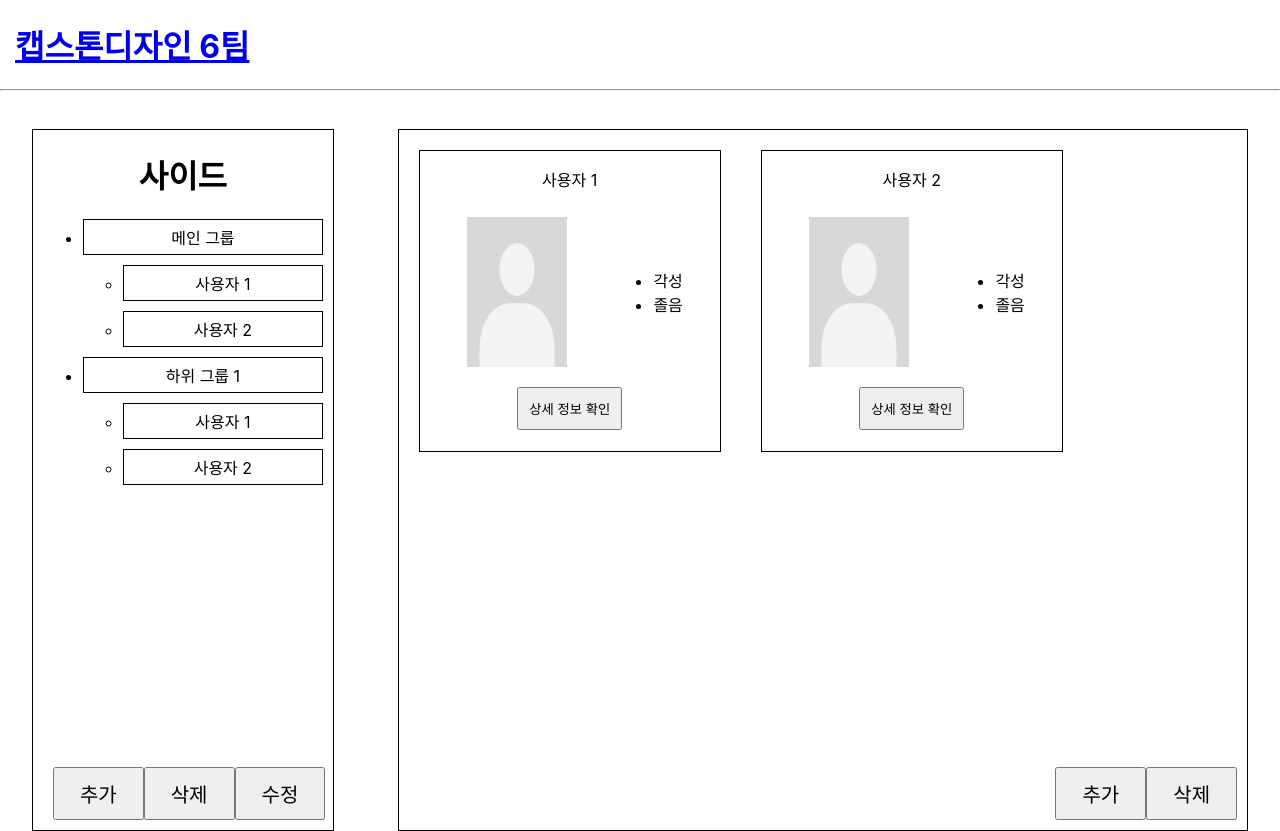
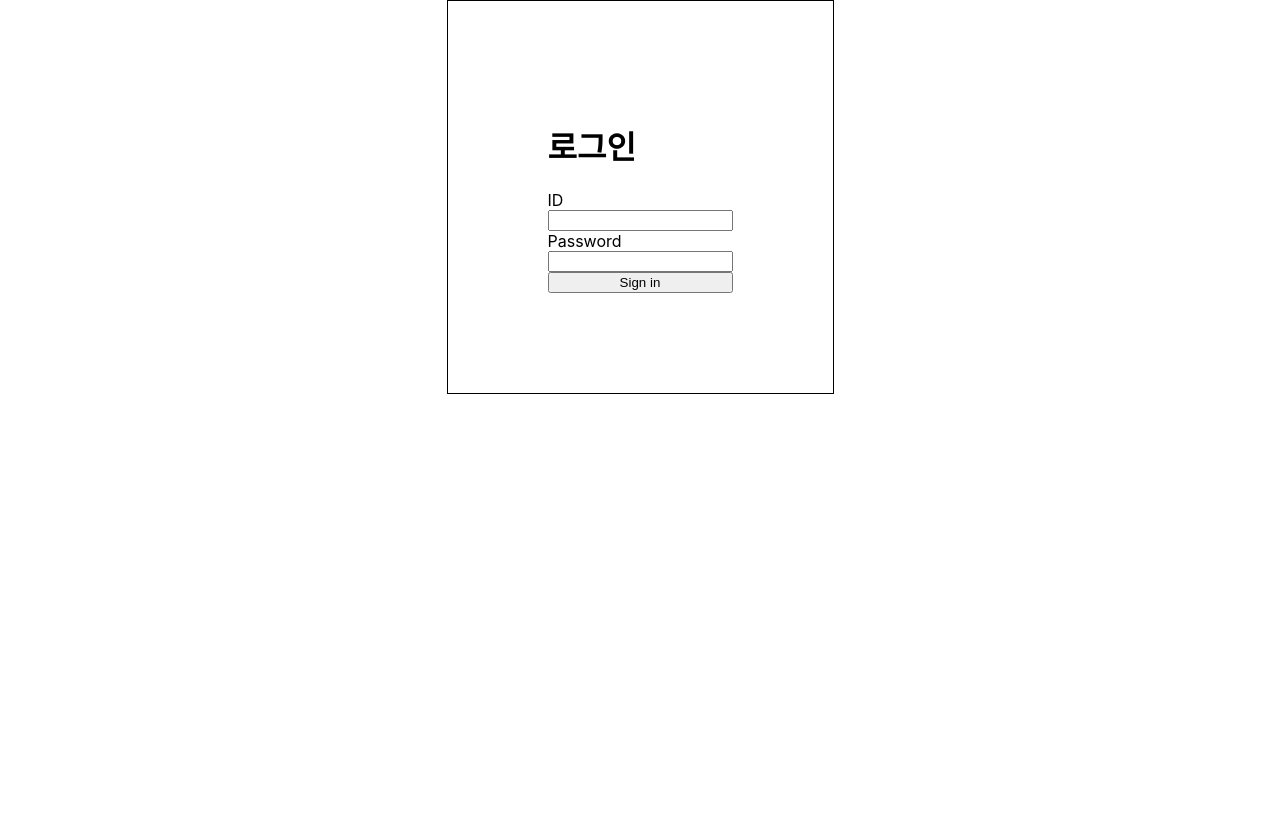
Before and after one commit to bs06136/capstone_2024_2_team_6, a React (Create React App) app in the folder front/: page / in a window 1280 px wide. After the commit the page ends 800 px from the top, so only its background shows below. Built offline with nearby package versions, Linux system fonts and the light colour scheme.

Commit message:
로그인 및 메인페이지 서버 연결

```diff
--- a/front/package.json
+++ b/front/package.json
@@ -3,16 +3,11 @@
   "version": "0.1.0",
   "private": true,
   "dependencies": {
-    "@emotion/react": "^11.13.3",
-    "@emotion/styled": "^11.13.0",
-    "@mui/material": "^6.1.4",
     "@testing-library/jest-dom": "^5.17.0",
     "@testing-library/react": "^13.4.0",
     "@testing-library/user-event": "^13.5.0",
     "axios": "^1.7.7",
-    "chart.js": "^4.4.6",
     "react": "^18.3.1",
-    "react-chartjs-2": "^5.2.0",
     "react-dom": "^18.3.1",
     "react-router-dom": "^6.27.0",
     "react-scripts": "5.0.1",
--- a/front/src/App.js
+++ b/front/src/App.js
@@ -10,8 +10,8 @@ class App extends Component {
       <BrowserRouter>
         <div className="App">
           <Routes>
-            <Route path="/" element={<MainPage></MainPage>}></Route>
-            <Route path="/login" element={<Login></Login>}></Route>
+          <Route path="/" element={<Login></Login>}></Route>
+            <Route path="/main" element={<MainPage></MainPage>}></Route>
           </Routes>
         </div>
       </BrowserRouter>
--- /dev/null
+++ b/front/src/LED.css
@@ -0,0 +1,7 @@
+.led {
+    width: 30px;
+    height: 30px;
+    border-radius: 50%;
+    margin: 5px;
+    transition: background-color 0.3s ease; /* 색 전환을 부드럽게 */
+}
--- /dev/null
+++ b/front/src/LED.js
@@ -0,0 +1,8 @@
+import React from 'react';
+import './LED.css';
+
+const LED = ({ color }) => {
+  return <div className="led" style={{ backgroundColor: color }}></div>;
+};
+
+export default LED;
--- /dev/null
+++ b/front/src/LEDSwitch.css
@@ -0,0 +1,5 @@
+.led-container {
+    display: flex;
+    flex-direction: column;
+    align-items: center;
+}
--- /dev/null
+++ b/front/src/LEDSwitch.js
@@ -0,0 +1,31 @@
+import React, { Component } from 'react';
+import LED from './LED';
+import './LEDSwitch.css';
+
+class LEDSwitch extends Component {
+  componentDidUpdate(prevProps) {
+    if (prevProps.data !== this.props.data) {
+      this.forceUpdate(); // profileData 값이 변경될 때마다 컴포넌트를 업데이트
+    }
+  }
+
+  render() {
+    const data = this.props.data;
+
+    // profileData에 따라 LED 색상 결정
+    const color1 = data === 'on' ? 'red' : 'gray';
+    const color2 = data === 'on' ? 'gray' : 'green';
+
+    return (
+      <div className="led-container">
+        <h3>Profile Data: { data }</h3>
+
+        {/* LED 컴포넌트 */}
+        <LED color={color1} />
+        <LED color={color2} />
+      </div>
+    );
+  }
+}
+
+export default LEDSwitch;
--- a/front/src/Login.css
+++ b/front/src/Login.css
@@ -5,3 +5,9 @@
     justify-self: center;
     padding: 100px;
 }
+
+.login form {
+    display: flex;
+    flex-direction: column;
+    justify-self: center;
+}
--- a/front/src/Login.js
+++ b/front/src/Login.js
@@ -1,21 +1,70 @@
 import React, { Component } from 'react';
-import { Link } from 'react-router-dom';
+import { Navigate } from 'react-router-dom';
+import axios from 'axios';
 import "./Login.css";
 
 class Login extends Component {
+  constructor(props) {
+    super(props);
+    this.state = {
+      user_id: "",
+      password: "",
+      errorMessage: "",
+      isLoggedIn: false,
+      unique_number: ""
+    };
+  }
+
+  handleChange = (e) => {
+    const { name, value } = e.target;
+    this.setState({ [name]: value });
+  };
+
+  handleSubmit = async (e) => {
+    e.preventDefault();
+
+    const { user_id, password } = this.state;
+
+    try {
+      const response = await axios.get( // 서버 주소에 맞게 변경
+        "https://e35c447b-f64a-49f7-b716-ad3207d52ba3.mock.pstmn.io/api/GET/login", {
+          method: 'GET',
+          params: {
+            user_id,
+            password
+          }
+      });
+
+      if (response.status == 200 && response.data !== "false_wrong" && response.data !== "false_error") { // 로그인 성공 시 특정 NUM을 받음
+        console.log('로그인 성공:', response.data);
+        this.setState({ isLoggedIn: true, unique_number: response.data });
+      } else {
+        this.setState({ errorMessage: '로그인에 실패했습니다.' });
+      }
+    } catch (error) {
+      console.error('로그인 요청 오류:', error);
+      this.setState({ errorMessage: '서버와 연결할 수 없습니다.' });
+    }
+  };
+
   render() {
+    const { user_id, password, errorMessage, isLoggedIn, unique_number } = this.state;
+
+    if (isLoggedIn) {
+      return <Navigate to="/main" state={{ unique_number: unique_number }}></Navigate>;
+    }
+
     return (
       <div className="login">
         <h1>로그인</h1>
+        { errorMessage && <p style={{ color: 'red' }}>{errorMessage}</p> }
+        <form onSubmit={ this.handleSubmit }>
           <label>ID</label>
-                <input></input>
+          <input type="text" name="user_id" value={ user_id } onChange={ this.handleChange } required></input>
           <label>Password</label>
-                <input></input>
-                <Link to="/">
-                    <button>
-                        Sign in
-                    </button>
-                </Link>
+          <input type="password" name="password" value={password} onChange={ this.handleChange } required></input>
+          <button type="submit">Sign in</button>
+        </form>
       </div>
     );
   }
--- a/front/src/MainPage.css
+++ b/front/src/MainPage.css
@@ -57,20 +57,6 @@
     height: 700px;
   }
 
-  .main .buttons {
-    position: absolute;
-    bottom: 10px;
-    right: 10px;
-  }
-
-  .main .buttons button {
-    padding-top: 10px;
-    padding-bottom: 10px;
-    padding-left: 25px;
-    padding-right: 25px;
-    font-size: 20px;
-  }
-
   .profile {
     border: 1px solid black;
     height: 300px;
--- a/front/src/MainPage.js
+++ b/front/src/MainPage.js
@@ -2,6 +2,9 @@ import React, { Component } from 'react';
 import { Link } from 'react-router-dom';
 import './MainPage.css';
 import defaultImage from './images/default_profile.png';
+import LEDSwitch from './LEDSwitch';
+import axios from 'axios';
+
 
 class MainPage extends Component {
     render() {
@@ -18,22 +21,71 @@ class MainPage extends Component {
 class Logo extends Component {
   render() {
     return (
-        <Link to="/login">
       <div className="logo">
-            <h1>캡스톤디자인 6팀</h1>
+        <h1>
+          <Link to="/">
+            캡스톤디자인 6팀
+          </Link>
+        </h1>
       </div>
-        </Link>
-
     )
   }
 }
 
 class Body extends Component {
+  constructor(props) {
+    super(props);
+    this.state = {
+      dataList: [],
+      unique_number: props.unique_number
+    };
+  }
+
+  componentDidMount() {
+    this.fetchData();
+
+    // N 초마다 데이터를 갱신하도록 설정
+    this.interval = setInterval(this.fetchData, 5000);  // 5초
+  }
+
+  componentWillUnmount() {
+    // 컴포넌트 언마운트 시 interval 정리
+    clearInterval(this.interval);
+  }
+
+  fetchData = async() => {
+    const { unique_number } = this.state;
+
+    try {
+      const response = await axios.get(
+        'https://e35c447b-f64a-49f7-b716-ad3207d52ba3.mock.pstmn.io/api/GET/data_renew', {  // 서버 주소에 맞게 변경
+        params: {
+          user_id: unique_number
+        }
+      });
+
+      if (response.status == 200) {
+        // 서버에서 받은 데이터를 JSON 형식으로 파싱하여 배열로 저장
+        const dataList = Object.entries(response.data).map(([device_id, value]) => {
+          const [worker_id, data] = value.split(', ');
+          return { device_id, worker_id, data };
+        });
+        // 서버에서 받은 JSON 데이터를 state에 저장
+        this.setState({ dataList });
+        console.log("데이터 갱신중...")
+      }
+    } catch (error) {
+      console.error("데이터 가져오기 오류", error);
+    }
+  };
+
   render() {
+    const { dataList } = this.state;
+
     return (
       <div className="body">
         <Sidebar></Sidebar>
-          <Main></Main>
+        <Main dataList={ dataList }></Main>
       </div>
     )
   }
@@ -78,14 +130,13 @@ class MainPage extends Component {
 
 class Main extends Component {
   render() {
+    const dataList = this.props.dataList;
+
     return (
       <div className="main">
-          <Profile number="1"></Profile>
-          <Profile number="2"></Profile>
-          <div className="buttons">
-            <button>추가</button>
-            <button>삭제</button>
-          </div>
+        {dataList.map((item, index) => (
+          <Profile key={ index } worker_id={ item.worker_id } data={ item.data }></Profile>
+        ))}
       </div>
     );
   }
@@ -93,15 +144,15 @@ class MainPage extends Component {
 
 class Profile extends Component {
   render() {
+    const worker_id = this.props.worker_id;
+    const data = this.props.data;
+
     return (
       <div className="profile">
-          <p>사용자 {this.props.number}</p>
+        <p>{ worker_id }</p>
         <div className="person">
-            <img src={defaultImage} alt="테스트"></img>
-            <ul>
-              <li>각성</li>
-              <li>졸음</li>
-            </ul>
+          <img src={ defaultImage } alt="테스트"></img>
+          <LEDSwitch data={ data }></LEDSwitch>
         </div>
         <button>
           상세 정보 확인
```
Also changed, not shown: front/src/ColorButton.js (added, +22 -0 lines), 1 other file (tests, documents, lock files or other folders). Lines whose indentation alone changed are shown as unchanged.
